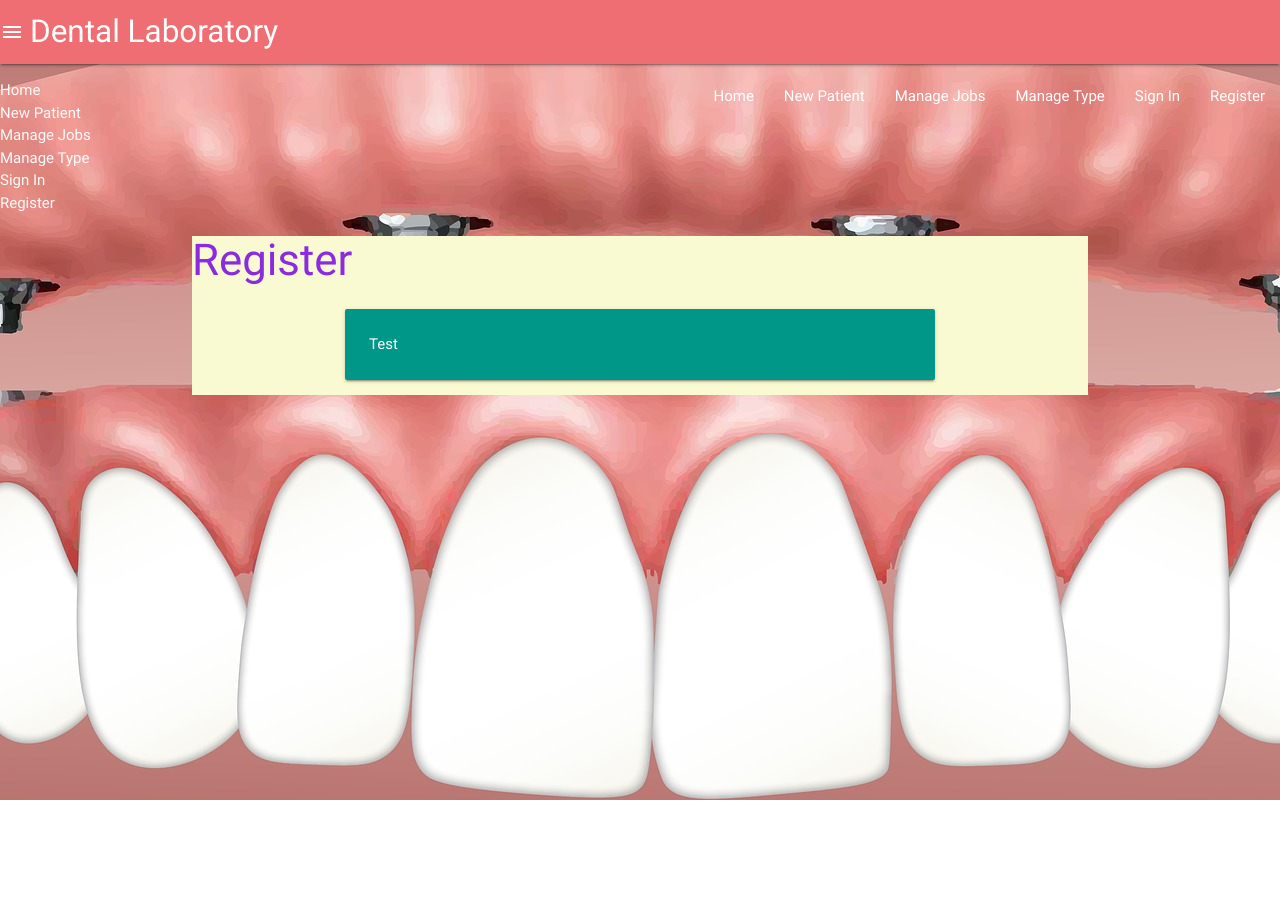
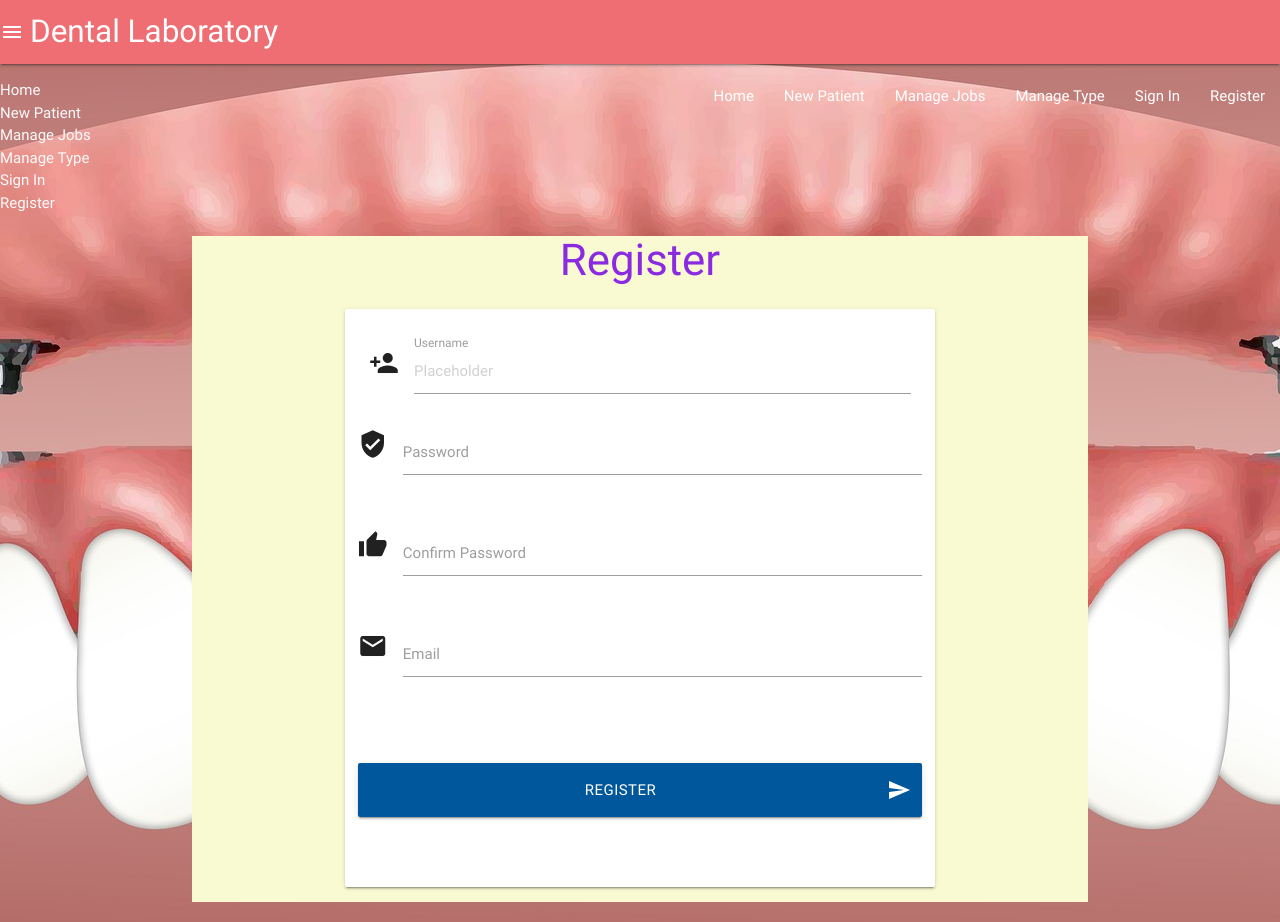
Before and after one commit to isiko1/dental_laboratory, a Flask app: page /register in a window 1280 px wide. Before the commit the page ends 800 px from the top, so only its background shows below. Run offline with Flask 2, Linux system fonts and the light colour scheme; some libraries are stand-ins or nearby versions.

Commit message:
Added Register Template

```diff
--- a/static/js/script.js
+++ b/static/js/script.js
@@ -2,6 +2,7 @@ $(document).ready(function(){
         $(".collapsible").collapsible();
         $("select").material_select();
         $(".sidenav").sidenav();
+         M.updateTextFields();
       });
       /* ----Code from mini project------*/
       $('.datepicker').pickadate({
--- a/templates/register.html
+++ b/templates/register.html
@@ -1,10 +1,48 @@
 {% extends 'base.html' %} {% block content %}
-<h3>Register</h3>
+<h3 class="center-align">Register</h3>
 <div class="row">
-    <form class="col s12 m8 offset-m2">
-      <div class="card-panel teal">
-        <span class="white-text">Test</span>
+    <form class="col s12 m8 offset-m2" method="POST" action="{{url_for('register')}}">
+      <div class="card-panel">
+
+          <!----------------------------------------------------rname-------------------------------------------->
+       <div class="row">
+        <div class="input-field col s12">
+            <i class="material-icons prefix">person_add</i>
+          <input placeholder="Placeholder" id="username" name="username" type="text" class="validate">
+          <label for="username">Username</label>
+        </div>
+
+        <!----------------------------Password------------------------------------------------------------------->
+        <div class="row">
+        <div class="input-field col s12">
+            <i class="material-icons prefix">verified_user</i>
+          <input id="password" type="password" class="validate">
+          <label for="password">Password</label>
+        </div>
       </div>
+       <div class="row">
+        <div class="input-field col s12">
+            <i class="material-icons prefix">thumb_up</i>
+          <input id="confirm_password" type="password" class="validate">
+          <label for="password">Confirm Password</label>
+        </div>
+      </div>
+
+       <!---------------------------------Email------------------------------------------------------------------->
+      <div class="row">
+        <div class="input-field col s12">
+            <i class="material-icons prefix">mail</i>
+          <input id="email" type="email" class="validate">
+          <label for="email">Email</label>
+        </div>
+      </div>
+      </div>
+
+       <!---------------------------------Submit------------------------------------------------------------------->
+      <div class="row">
+          <button type="submit" class="col s12 btn-large light-blue darken-4 text-shadow">Register<i class="material-icons right">send</i></button>
+      </div>
+    </div>
     </form>
   </div>
 {% endblock %}
```
